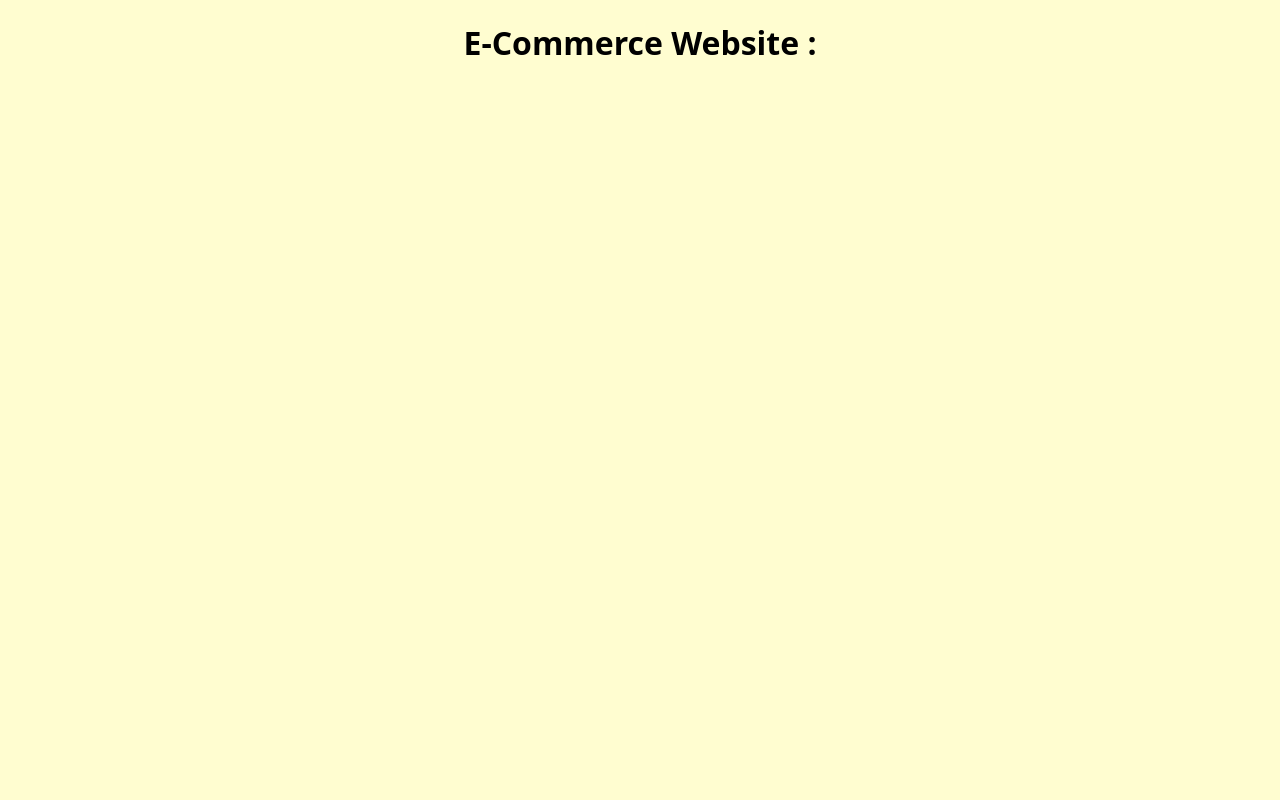
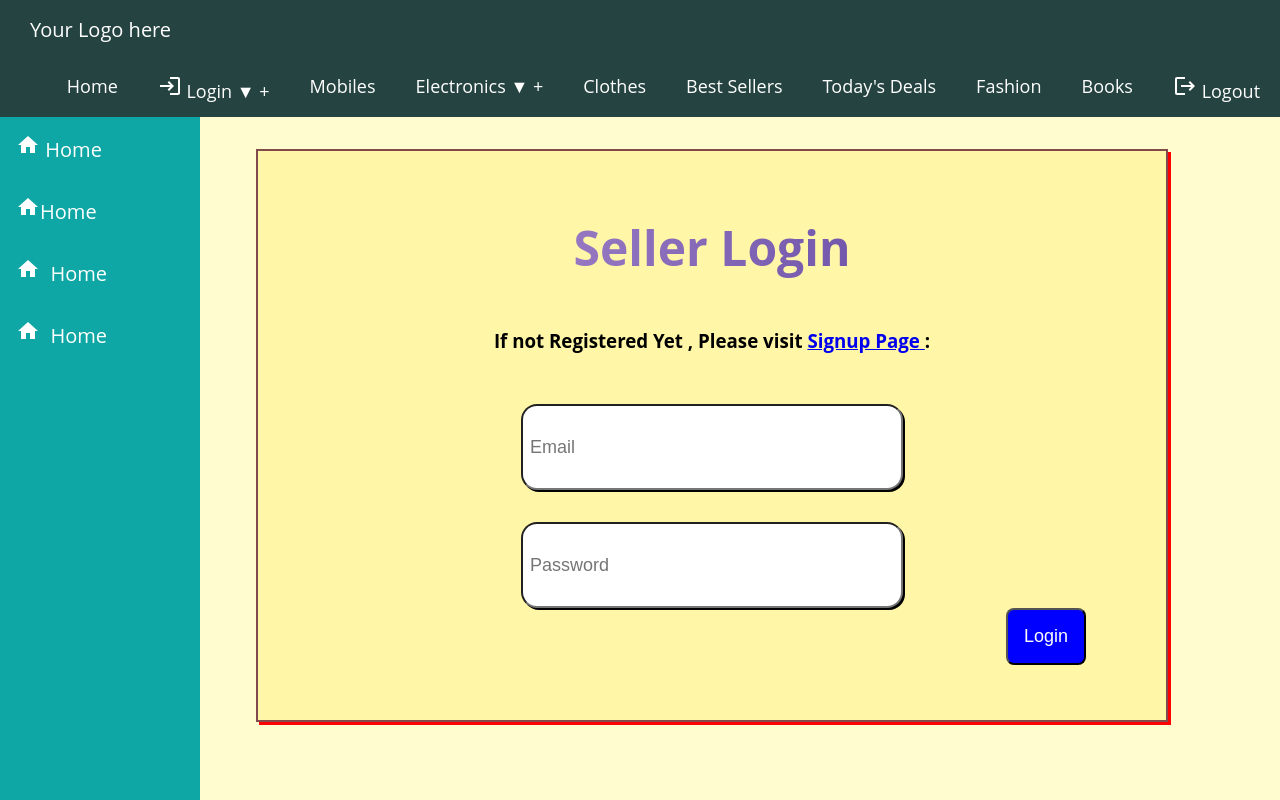
Before and after one commit to Itachi7011/e-commerce_web-app-, a React (Create React App) app in the folder client/: page /SellerLogin in a window 1280 px wide. Built offline with nearby package versions, Linux system fonts and the light colour scheme.

Commit message:
Update App.js

```diff
--- a/client/src/App.js
+++ b/client/src/App.js
@@ -1,10 +1,32 @@
-import './App.css';
+import { BrowserRouter, Routes, Route } from "react-router-dom";
+import "./App.css";
+
+import Navbar from "./Components/Navbar";
+import Home from "./Components/Home";
+import Sidebar from "./Components/Sidebar";
+import CustomerRegistration from "./Components/Customers/CustomerRegistration";
+import CustomerLogin from "./Components/Customers/CustomerLogin";
+import SellerLogin from "./Components/Sellers/SellerLogin";
+import Error from "./Components/Error";
 
 function App() {
   return (
-    <div className="App">
-      <h1>E-Commerce Website :</h1>
-    </div>
+    <>
+      <BrowserRouter>
+        <Navbar />
+        <Sidebar/>
+        <Routes>
+          <Route path="/" element={<Home />}></Route>
+          <Route path="/CustomerRegistration" element={<CustomerRegistration />}></Route>
+
+          <Route path="/CustomerLogin" element={<CustomerLogin />}></Route>
+          <Route path="/SellerLogin" element={<SellerLogin />}></Route>
+
+          <Route path="*" element={<Error />} > </Route>
+        </Routes>
+      </BrowserRouter>
+
+    </>
   );
 }
 
```
